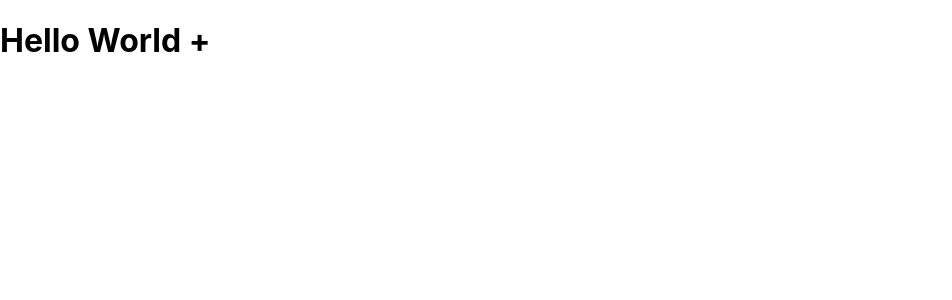
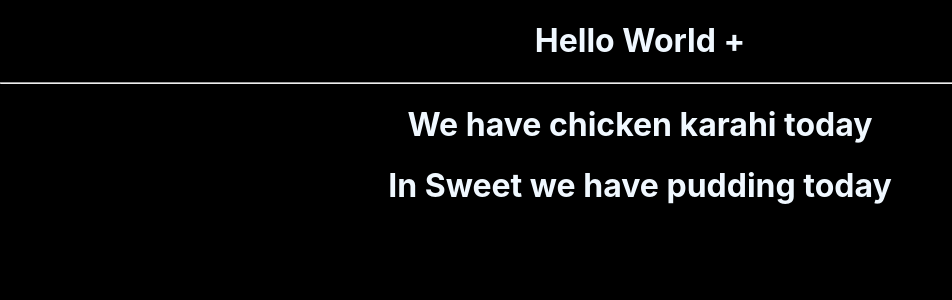
Before and after one commit to MZubairLohar/boot-camp-app, a React (Create React App) app: page / in a window 1280 px wide. Shown: the top 300 px of the page, without its empty margins (0-952 px from the left). Built offline with nearby package versions, Linux system fonts and the light colour scheme.

Commit message:
component & props
creation of coponent & props .. create an object and pass via props to parent components

```diff
--- a/public/index.html
+++ b/public/index.html
@@ -1,6 +1,7 @@
 <!DOCTYPE html>
 <html lang="en">
   <head>
+    <link rel="stylesheet" href="./style.css">
     <meta charset="utf-8" />
     <link rel="icon" href="%PUBLIC_URL%/favicon.ico" />
     <meta name="viewport" content="width=device-width, initial-scale=1" />
@@ -9,6 +10,7 @@
       name="description"
       content="Web site created using create-react-app"
     />
+
     <link rel="apple-touch-icon" href="%PUBLIC_URL%/logo192.png" />
 
     <link rel="manifest" href="%PUBLIC_URL%/manifest.json" />
@@ -16,8 +18,11 @@
     <title>React App</title>
   </head>
   <body>
-    <noscript>You need to enable JavaScript to run this app.</noscript>
+
+
     <div id="root"></div>
 
+
   </body>
+
 </html>
--- /dev/null
+++ b/public/style.css
@@ -0,0 +1,3 @@
+*{
+    background-color: black;
+}
--- a/src/App.js
+++ b/src/App.js
@@ -1,10 +1,15 @@
 import React from 'react';
 import './App.css';
+import './Dinner';
+import Dinner from './Dinner';
 
 function App() {
   return (
-    <div >
-     <h1 className='font'>  Hello World + </h1>
+    <div>
+
+     <h1 className="font">  Hello World + </h1>
+     <hr/>
+     <Dinner dishName="chicken karahi" sweetDish="pudding"/>
     </div>
   );
 }
--- /dev/null
+++ b/src/Dinner.js
@@ -0,0 +1,13 @@
+import React from 'react'
+
+function Dinner(props) {
+    return (
+        <div className="font">
+            <h1>We have {props.dishName} today</h1>
+            <h1>In Sweet we have {props.sweetDish} today</h1>
+
+        </div>
+    )
+}
+
+export default Dinner
--- a/src/index.css
+++ b/src/index.css
@@ -14,4 +14,10 @@ code {
 
 font{
   align-items: center;
+  color: aliceblue;
 }
+
+.font{
+  color: aliceblue;
+  text-align: center;
+}
```
Also changed, not shown: 1 other file (tests, documents, lock files or other folders).
